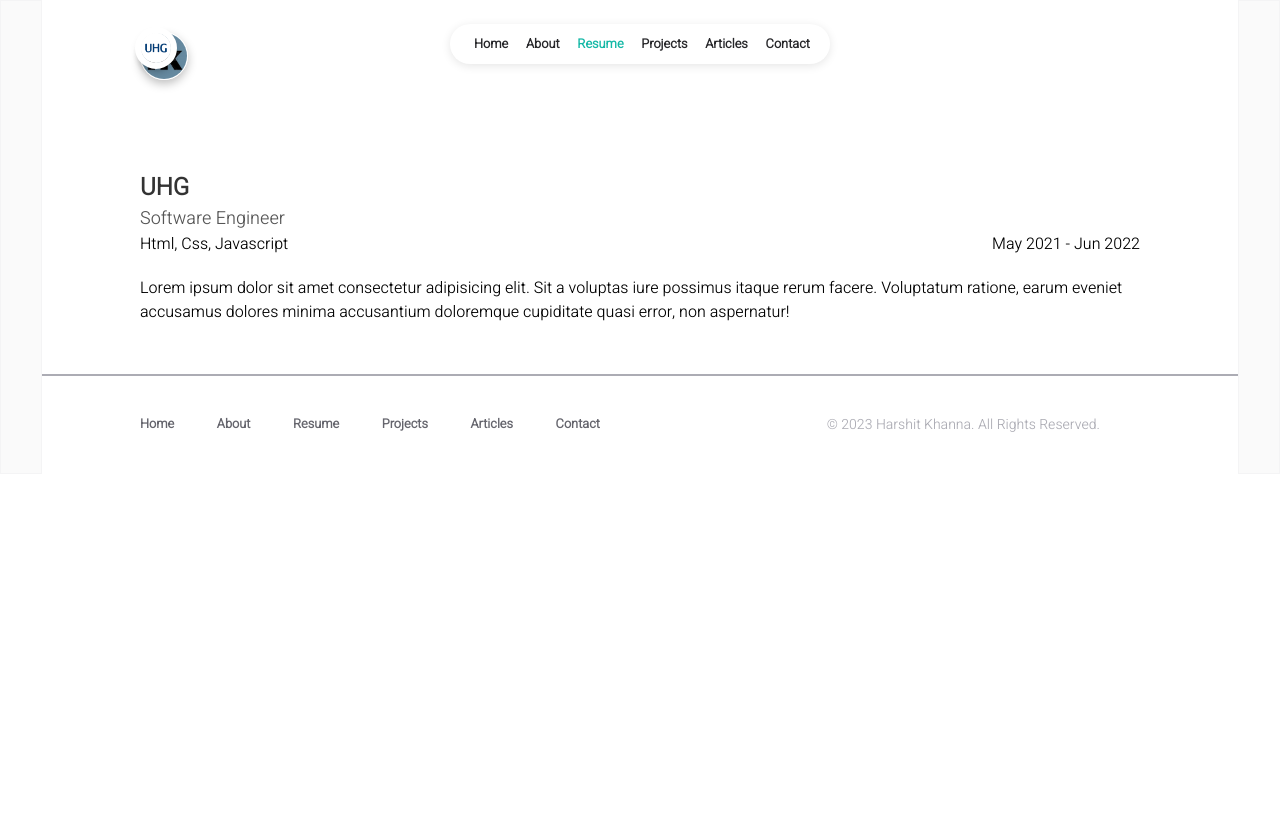
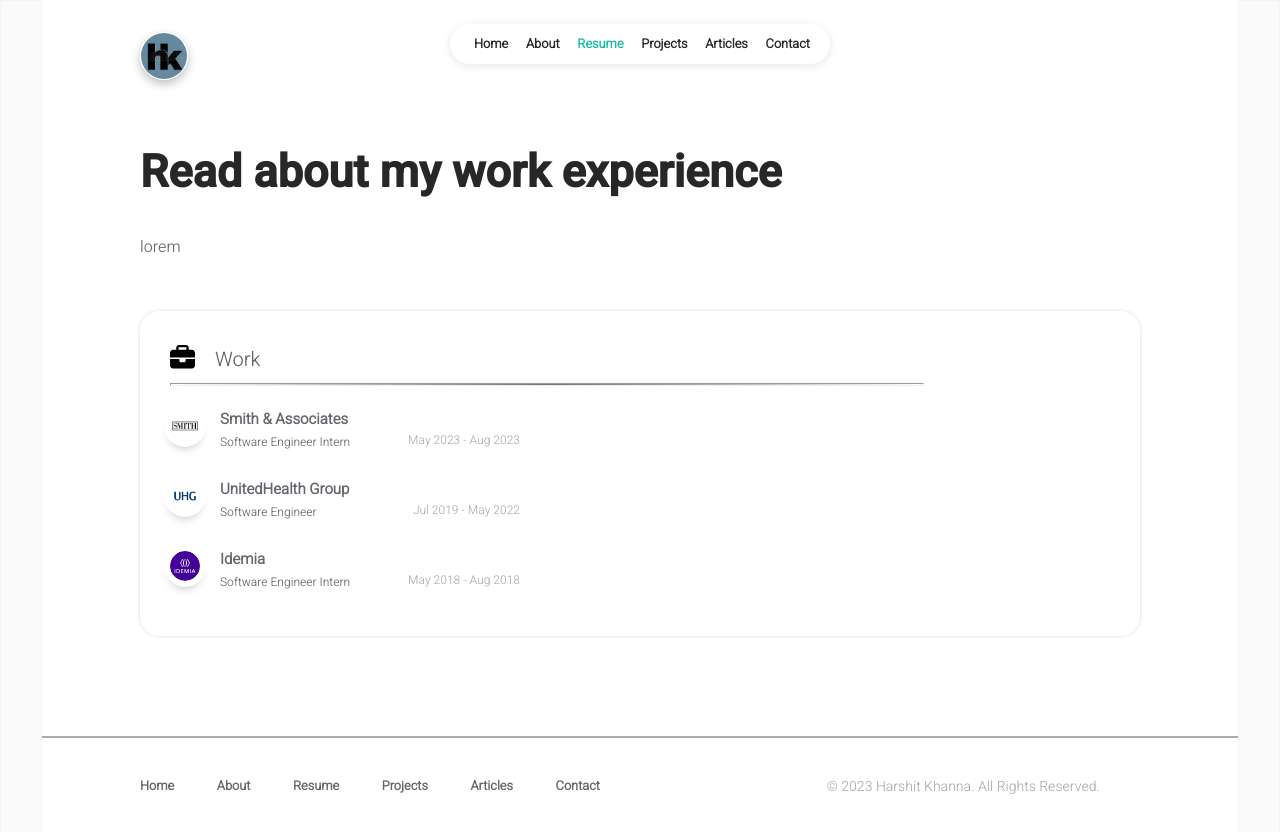
Before and after one commit to harshitkhanna3254/react-portfolio, a React (Create React App) app: page /resume in a window 1280 px wide. Shown: the top 832 px of the page. Before the commit the page ends 800 px from the top, so only its background shows below. Built offline with nearby package versions, Linux system fonts and the light colour scheme.

Commit message:
Resume layout

```diff
--- a/src/data/seo.js
+++ b/src/data/seo.js
@@ -3,35 +3,41 @@ const SEO = [
 		page: "home",
 		description:
 			"I am a backend developer with expertise in Node.js. I have experience in building scalable, secure and reliable web applications using various frameworks and technologies.",
-		keywords: ["Harshit", "Harshit N", "Harshit Khanna"],
+		keywords: ["Harshit", "harshit K", "Harshit Khanna"],
 	},
 
 	{
 		page: "about",
 		description:
 			"I am a backend developer with expertise in Node.js. I have experience in building scalable, secure and reliable web applications using various frameworks and technologies.",
-		keywords: ["Harshit", "Harshit N", "Harshit Khanna"],
+		keywords: ["Harshit", "harshit K", "Harshit Khanna"],
+	},
+
+	{
+		page: "resume",
+		description: "All my work experience",
+		keywords: ["Harshit", "harshit K", "Harshit Khanna"],
 	},
 
 	{
 		page: "articles",
 		description:
 			"Chronological collection of my long-form thoughts on programming, leadership, product design, and more.",
-		keywords: ["Harshit", "Harshit N", "Harshit Khanna"],
+		keywords: ["Harshit", "harshit K", "Harshit Khanna"],
 	},
 
 	{
 		page: "projects",
 		description:
 			"I've worked on a variety of projects over the years and I'm proud of the progress I've made. Many of these projects are open-source and available for others to explore and contribute to.",
-		keywords: ["Harshit", "Harshit N", "Harshit Khanna"],
+		keywords: ["Harshit", "harshit K", "Harshit Khanna"],
 	},
 
 	{
 		page: "contact",
 		description:
 			"If you're interested in collaborating on a project, feel free to reach out to me. I'm always open to new ideas and opportunities.",
-		keywords: ["Harshit", "Harshit N", "Harshit Khanna"],
+		keywords: ["Harshit", "harshit K", "Harshit Khanna"],
 	},
 ];
 
--- a/src/data/user.js
+++ b/src/data/user.js
@@ -24,6 +24,11 @@ const INFO = {
 		description: `
 		I am a Software Engineer with a passion for technology and innovation. With a strong academic background, including specialization in the Systems and Security domain at Rice University, I have honed my skills in various areas. I excelled in Database System Implementation and IoT courses, building a comprehensive database system from scratch with features like Buffer Manager, LRU Caching, Record Manager, indexing with B+ Trees, and Page Sorting using TPMMS. In my professional journey at UnitedHealth Group, I contributed to the design and development of a message-based microservice platform using technologies like Spring Boot, Kubernetes, Kafka, Docker, MongoDB, SQL Server, Node.js, React.js, and Angular. I also gained valuable experience in CI/CD pipelines with Jenkins, Istio service mesh, and stateful services with MySQL, Spring Data JPA, and Redis caching. Now, as I transition to Data Science and ML, I'm eager to leverage my diverse background and expertise to explore algorithms, analyze data streams, and create impactful solutions in this dynamic field. My determination to learn and adapt drives my enthusiasm for continuous growth and success.
 			`,
+	},
+
+	resume: {
+		title: "Read about my work experience",
+		description: "lorem",
 	},
 
 	articles: {
--- a/src/pages/resume.jsx
+++ b/src/pages/resume.jsx
@@ -4,25 +4,28 @@ import { Helmet } from "react-helmet";
 import NavBar from "../components/common/navBar";
 import Footer from "../components/common/footer";
 import Logo from "../components/common/logo";
-import Article from "../components/articles/article";
 
 import INFO from "../data/user";
 import SEO from "../data/seo";
-import myArticles from "../data/articles";
+
+import { faBriefcase } from "@fortawesome/free-solid-svg-icons";
+
+import Card from "../components/common/card";
 
 import "./styles/resume.css";
+import { FontAwesomeIcon } from "@fortawesome/react-fontawesome";
 
 const Resume = () => {
 	useEffect(() => {
 		window.scrollTo(0, 0);
 	}, []);
 
-	const currentSEO = SEO.find((item) => item.page === "articles");
+	const currentSEO = SEO.find((item) => item.page === "resume");
 
 	return (
 		<React.Fragment>
 			<Helmet>
-				<title>{`Articles | ${INFO.main.title}`}</title>
+				<title>{`Resume | ${INFO.main.title}`}</title>
 				<meta name="description" content={currentSEO.description} />
 				<meta
 					name="keywords"
@@ -33,48 +36,99 @@ const Resume = () => {
 			<div className="page-content">
 				<NavBar active="resume" />
 				<div className="content-wrapper">
-					<div className="articles-logo-container">
-						<div className="articles-logo">
+					<div className="resume-logo-container">
+						<div className="resume-logo">
 							<Logo width={46} />
 						</div>
 					</div>
 
-					<div className="work-experience-container">
-						<div className="work-experience-logo">
+					<div className="articles-main-container">
+						<div className="title articles-title">
+							{INFO.resume.title}
+						</div>
+
+						<div className="subtitle articles-subtitle">
+							{INFO.resume.description}
+						</div>
+
+						<div className="articles-container">
+							<div className="articles-wrapper">
+								<div className="card">
+									<div className="card-container">
+										<div className="card-header">
+											<div className="card-icon">
+												<FontAwesomeIcon
+													icon={faBriefcase}
+												/>
+											</div>
+											<div className="card-title">
+												Work
+											</div>
+										</div>
+										<hr className="hr"></hr>
+										<div className="card-body">
+											<div className="card-text">
+												<div className="works-body">
+													<div className="work">
+														<img
+															src="./smith-logo.webp"
+															alt="smith"
+															className="work-image"
+														/>
+														<div className="work-title">
+															Smith & Associates
+														</div>
+														<div className="work-subtitle">
+															Software Engineer
+															Intern
+														</div>
+														<div className="work-duration">
+															May 2023 - Aug 2023
+														</div>
+													</div>
+
+													<div className="work">
 														<img
 															src="./uhg-logo.png"
 															alt="uhg"
 															className="work-image"
 														/>
+														<div className="work-title">
+															UnitedHealth Group
 														</div>
-						<div className="work-experience-details">
-							<div className="work-experience-company">UHG</div>
-							<div className="work-experience-title">
+														<div className="work-subtitle">
 															Software Engineer
 														</div>
-							<div className="work-experience-stuff">
-								<span>Html, Css, Javascript</span>
-								<span>May 2021 - Jun 2022</span>
-
-								{/* <div className="work-experience-duration">
-								May 2021 - Jun 2022
+														<div className="work-duration">
+															Jul 2019 - May 2022
 														</div>
-								<div className="work-experience-technologies">
-									Html, Css, Javascript
-								</div> */}
 													</div>
 
-							<div className="work-experience-description">
-								Lorem ipsum dolor sit amet consectetur
-								adipisicing elit. Sit a voluptas iure possimus
-								itaque rerum facere. Voluptatum ratione, earum
-								eveniet accusamus dolores minima accusantium
-								doloremque cupiditate quasi error, non
-								aspernatur!
+													<div className="work">
+														<img
+															src="./idemia-logo.jpeg"
+															alt="idemia"
+															className="work-image"
+														/>
+														<div className="work-title">
+															Idemia
+														</div>
+														<div className="work-subtitle">
+															Software Engineer
+															Intern
+														</div>
+														<div className="work-duration">
+															May 2018 - Aug 2018
 														</div>
 													</div>
 												</div>
-
+											</div>
+										</div>
+									</div>
+								</div>
+							</div>
+						</div>
+					</div>
 					<div className="page-footer">
 						<Footer />
 					</div>
--- a/src/pages/styles/resume.css
+++ b/src/pages/styles/resume.css
@@ -1,10 +1,12 @@
-.articles-logo-container {
+@import "../../data//styles.css";
+
+.resume-logo-container {
 	display: flex;
 	justify-content: left;
 	padding-top: 25px;
 }
 
-.articles-logo {
+.resume-logo {
 	display: flex;
 	position: fixed;
 	border: 1px solid white;
@@ -13,95 +15,112 @@
 	top: 4vh;
 }
 
-/* .articles-main-container {
-	display: flex;
-	flex-direction: column;
-	height: 100%;
-	margin: 0;
-	padding-top: 120px;
+.card {
+	mix-blend-mode: normal;
+	border-radius: 20px;
+	outline: 2px solid #f4f4f5;
 }
 
-.articles-container {
-	display: flex;
-	flex-direction: column;
+.card-container {
+	padding: 30px;
+	padding-bottom: 5px;
 }
 
-.articles-wrapper {
-	padding-top: 50px;
-	padding-bottom: 50px;
+.card-header {
 	display: flex;
-	flex-direction: column;
+	align-items: center;
 }
 
-.articles-article {
-	padding-top: 0px;
-	padding-left: 35px;
-	padding-bottom: 20px;
-	border-left: 2px solid #f4f4f5;
-	width: 100%;
-} */
-
-.work-experience-container {
-	display: flex;
-	justify-content: left;
-	padding-top: 25px;
-	margin-top: 120px;
+.card-icon {
+	font-size: 25px;
+	/* color: var(--tertiary-color); */
 }
 
-.work-experience-logo {
-	display: flex;
-	position: fixed;
-	border: 1px solid white;
-	border-radius: 50%;
-	box-shadow: 0px 4px 10px rgba(0, 0, 0, 0.25);
-	top: 4vh;
-	margin-right: 20px; /* Add some space between logo and details */
+.hr {
+	width: 80%; /* Set the width to span the entire container */
+	height: 1px; /* Adjust the height of the line */
+	background: linear-gradient(
+		to right,
+		transparent,
+		#6c757d,
+		transparent
+	); /* Faded gradient effect */
+	margin: 5px 0; /* Add some margin for spacing */
 }
 
-.work-experience-details {
-	display: flex;
-	flex-direction: column;
+.card-title {
+	color: var(--secondary-color);
+	font-size: 20px;
+	padding-left: 20px;
+	/* font-weight: 650; */
 }
 
-.work-experience-company {
-	font-size: 24px;
-	font-weight: bold;
-	color: #333;
+.card-body {
+	padding-top: 20px;
+	font-size: 15px;
 }
 
-.work-experience-title {
-	font-size: 18px;
-	color: #555;
+.works-body {
+	margin-bottom: 10px;
 }
 
-.work-experience-stuff {
+.work {
 	display: flex;
-	justify-content: space-between;
+	padding-bottom: 40px;
 }
 
-.work-experience-duration {
-	font-size: 14px;
-	color: #888;
-	/* text-align: right; */
-	margin-top: 5px;
+.work-image {
+	height: 30px;
+	width: 30px;
+	border-radius: 50%;
+	outline: 6px solid white;
+	box-shadow: 0px 7px 10px rgba(0, 0, 0, 0.25);
 }
 
-.work-experience-technologies {
-	font-size: 16px;
-	color: #555;
-	margin-top: 10px;
+.work-title {
+	font-size: 15px;
+	font-weight: 700;
+	padding-left: 20px;
+	margin-top: -3px;
+	color: var(--secondary-color);
 }
 
-.work-experience-description {
+.work-subtitle {
+	position: absolute;
+	font-size: 12px;
+	color: var(--secondary-color);
+	padding-top: 22px;
+	padding-left: 50px;
+}
+
+.work-duration {
+	position: absolute;
+	width: 350px;
+	font-size: 12px;
+	padding-top: 20px;
+	text-align: right;
+	color: var(--tertiary-color);
+}
+
+.work-bullet-points {
+	height: 100px;
+	width: 100%;
 	margin-top: 20px;
+	font-size: 12px;
+	padding-top: 5px;
+}
+
+.work-bullet-points li {
+	list-style-type: disc; /* Use bullet points */
+	margin-left: 15px;
 }
 
 @media (max-width: 1024px) {
-	.articles-title {
+	.work-title {
 		width: 100% !important;
 	}
 
-	.articles-subtitle {
+	.work-subtitle {
 		width: 100% !important;
 	}
 }
```
Lines whose indentation alone changed are shown as unchanged.
